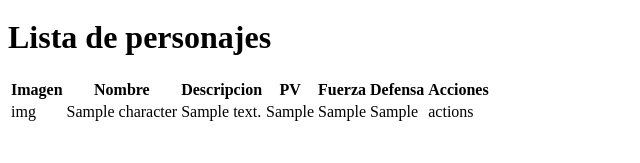
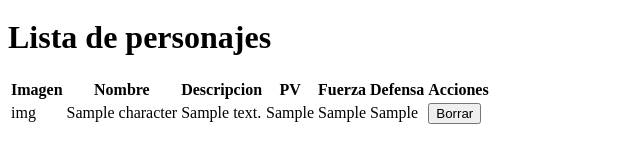
Before and after one commit to guillermoroman/dwes-t3-rpg-clase, a PHP site: page /views/create_character.php in a window 1280 px wide. Shown: the part 296-459 px from the top of the page, without its empty margins (0-640 px from the left). Run offline with PHP 8.4, Linux system fonts and the light colour scheme; tables that the repository leaves empty or names only in its code hold one stand-in row (values such as "Sample post").

Commit message:
Incluir botón borrar

```diff
--- a/src/views/create_character.php
+++ b/src/views/create_character.php
@@ -93,7 +93,14 @@
                 <td><?= $character['health']?></td>
                 <td><?= $character['strength']?></td>
                 <td><?= $character['defense']?></td>
-                <td>actions</td>
+                <td>
+                    <form action="delete_character.php" method="POST">
+                        <input type="hidden" name="id" value="<?=$character["id"]?>">
+                        <button type="submit">Borrar</button>
+
+
+                    </form>
+                </td>
 
             </tr>
         <?php endforeach;?>
```
